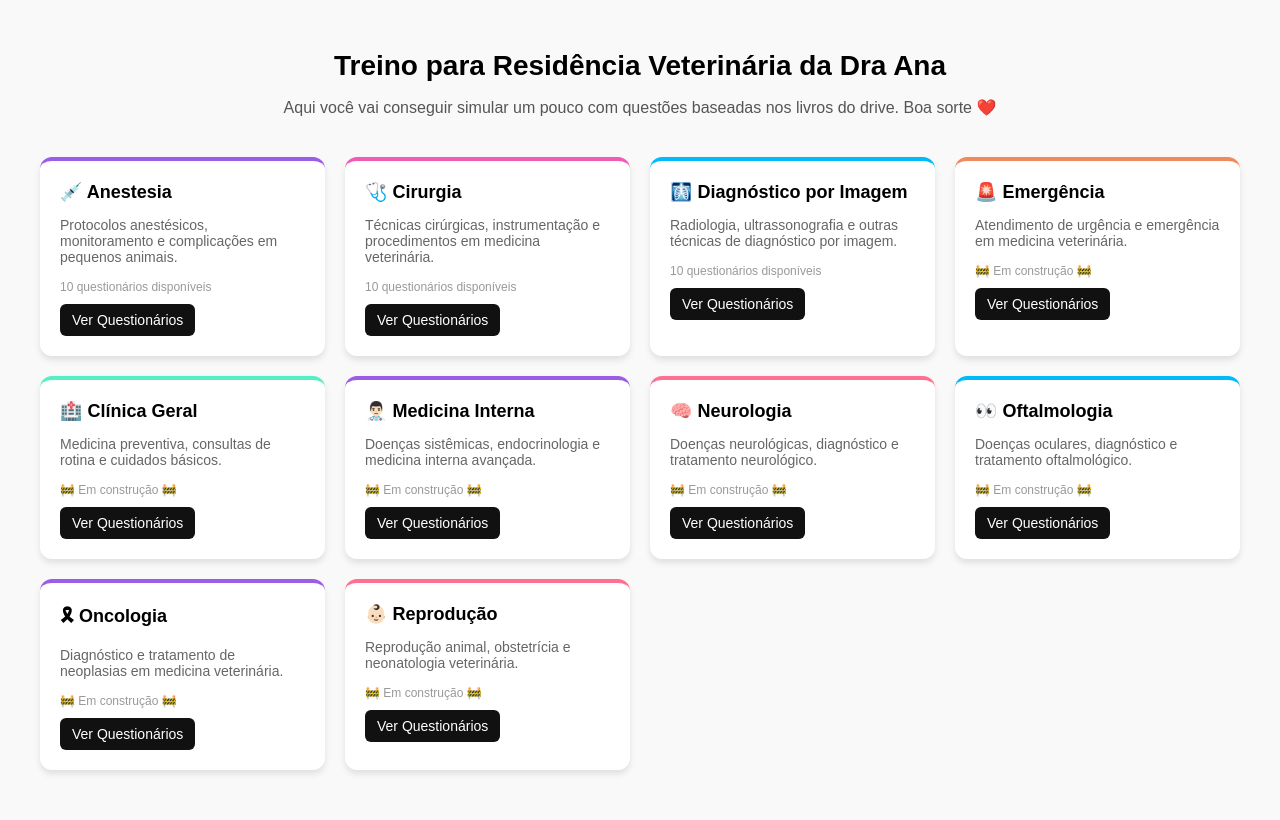
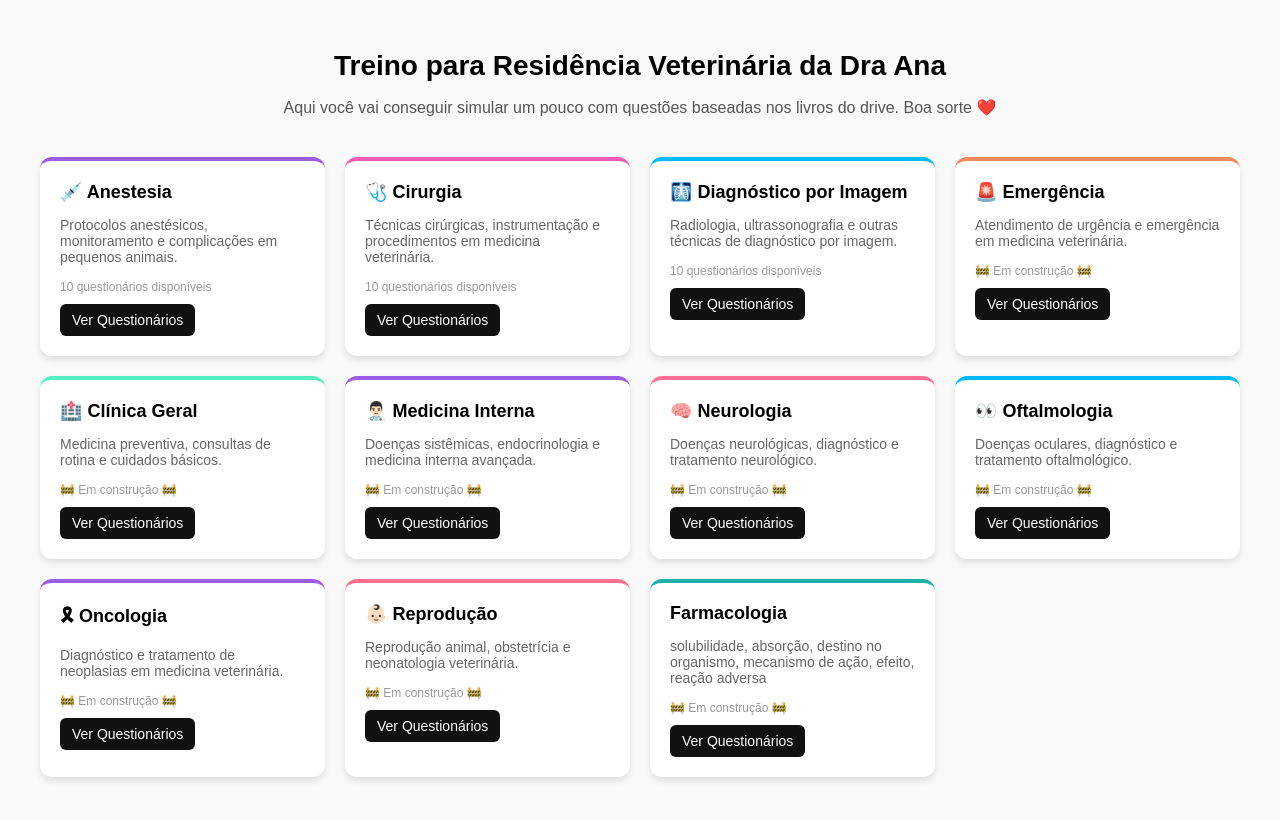
Before and after one commit to zzmarcosbebiano99-eng/Dra-Ana, a plain HTML site: page index.html in a window 1280 px wide. Drawn offline with Linux system fonts and the light colour scheme.

Commit message:
Update index.html

```diff
--- a/index.html
+++ b/index.html
@@ -98,6 +98,7 @@
     .oftalmologia { border-top-color: #00bbf9; }
     .oncologia { border-top-color: #9b5de5; }
     .reproducao { border-top-color: #ff6f91; }
+    .farmacologia { border-top-color: #20B2AA; }
 </style>
 </head>
 <body>
@@ -175,6 +176,13 @@
                 <div class="info">🚧 Em construção 🚧</div>
                 <button class="open-btn" data-url="reproducao/">Ver Questionários</button>
             </div>
+
+            <div class="card farmacologia">
+                <h3> Farmacologia</h3>
+                <p>solubilidade, absorção, destino no organismo, mecanismo de ação, efeito, reação adversa</p>
+                <div class="info">🚧 Em construção 🚧</div>
+                <button class="open-btn" data-url="farmacologia/">Ver Questionários</button>
+            </div>
         </div>
     </div>
 
```
